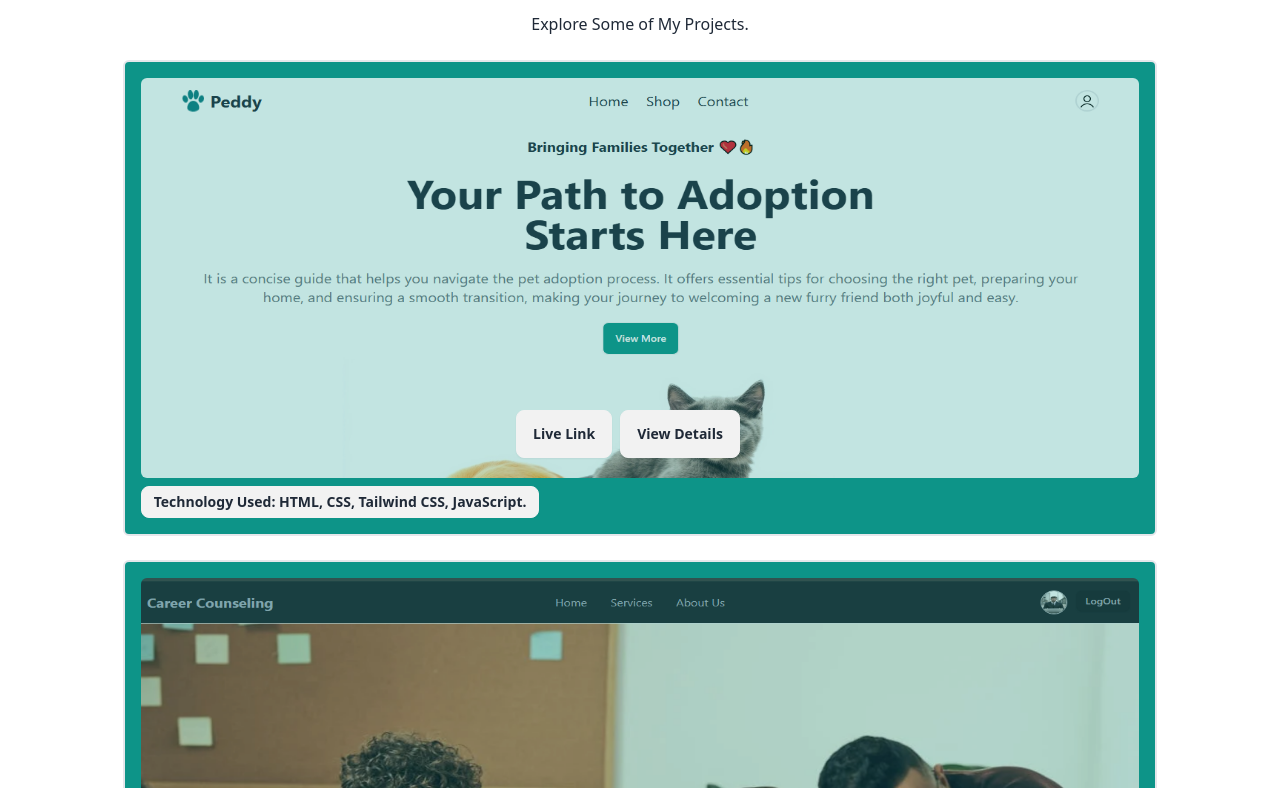
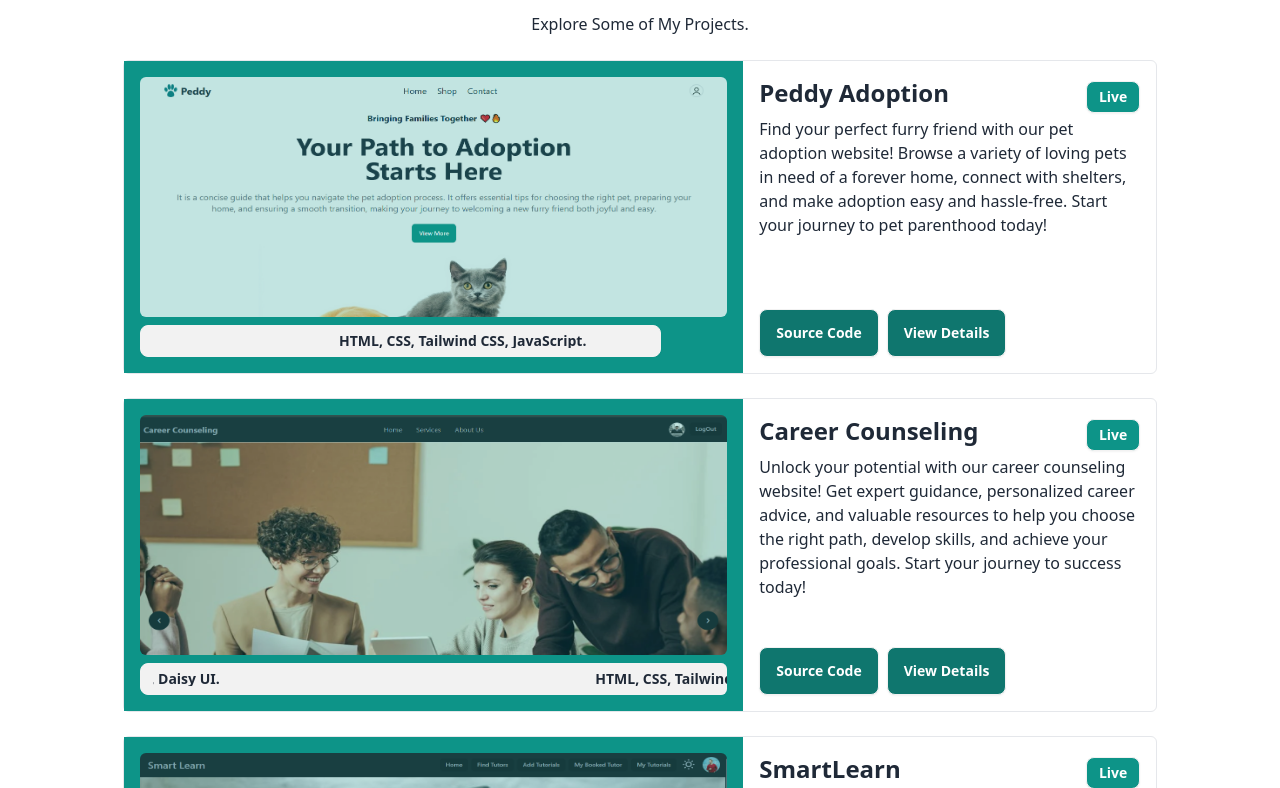
Before and after one commit to ALHriday/my-portfolio, a React (Vite) app: page / in a window 1280 px wide. Shown: the part 1852-2640 px from the top of the page. Built offline with nearby package versions, Linux system fonts and the light colour scheme.

Commit message:
some changes

```diff
--- a/package.json
+++ b/package.json
@@ -16,6 +16,7 @@
     "prop-types": "^15.8.1",
     "react": "^18.3.1",
     "react-dom": "^18.3.1",
+    "react-fast-marquee": "^1.6.5",
     "react-router-dom": "^7.1.1",
     "sort-by": "^1.2.0"
   },
--- a/src/Shared/ProjectCard.jsx
+++ b/src/Shared/ProjectCard.jsx
@@ -1,29 +1,50 @@
 import PropTypes from "prop-types";
+import Marquee from "react-fast-marquee";
 
-const ProjectCard = ({ img, name, liveLink }) => {
+const ProjectCard = ({ img, name, liveLink, sourceCode, projectName, projectDescription }) => {
     return (
-        <div className='flex flex-col p-4 border-2 rounded-md bg-teal-600'>
-            <div className='relative rounded-md'>
-                <div className="h-[300px] md:h-[400px]">
-                    <img className='w-full h-full rounded-md opacity-75' src={img} alt="" />
+        <div className="grid grid-cols-1 lg:grid-cols-5 border rounded-md">
+            <div className='flex flex-col p-4 bg-teal-600 col-span-3'>
+                <div className='rounded-md'>
+                    <div className="h-[240px] md:h-[240px]">
+                        <img className='w-full h-full rounded-md opacity-75' src={img} alt="" />
+                    </div>
                 </div>
 
-                <div className='absolute bottom-5 right-[24%] md:right-[40%]'>
-                    <div className='flex flex-col justify-center items-center gap-2'>
+                <div className='flex gap-2 mt-2 flex-wrap overflow-hidden rounded-md'>
+                     <div className="btn btn-sm">
+                        <Marquee>{ name}</Marquee>
+                    </div>
+                </div>
+            </div>
+
+            <div className="col-span-2 flex flex-col justify-between gap-2 p-4">
+                <div>
+                    <div className="flex justify-between items-center gap-2">
+                        <h1 className="text-2xl font-bold mb-2">{projectName}</h1>
                         <div>
                             <a href={liveLink}>
-                                <button className='btn mr-2'>Live Link</button>
+                                <button className='btn btn-sm bg-teal-600 text-white'>Live</button>
                             </a>
-                            <button className='btn'>View Details</button>
+                        </div>
+                    </div>
+
+                    <p>{projectDescription}</p>
+                </div>
+                <div className=''>
+                    <div className='flex flex-col gap-2'>
+                        <div>
+                            <a href={sourceCode}>
+                                <button className='btn mr-2 bg-teal-700 text-white'>Source Code</button>
+                            </a>
+                            <a href={liveLink}>
+                                <button className='btn mr-2 bg-teal-700 text-white'>View Details</button>
+                            </a>
                         </div>
                     </div>
 
                 </div>
             </div>
-            <div className='flex gap-2 mt-2 flex-wrap overflow-auto'>
-                <p className="btn btn-sm font-bold">Technology Used: {name}</p>
-            </div>
-
         </div>
     );
 };
@@ -31,7 +52,10 @@ const ProjectCard = ({ img, name, liveLink }) => {
 ProjectCard.propTypes = {
     img: PropTypes.string,
     name: PropTypes.string,
-    liveLink: PropTypes.string
+    liveLink: PropTypes.string,
+    sourceCode: PropTypes.string,
+    projectName: PropTypes.string,
+    projectDescription: PropTypes.string,
 }
 
 export default ProjectCard;
--- a/src/components/Contact/Contact.jsx
+++ b/src/components/Contact/Contact.jsx
@@ -2,18 +2,18 @@
 const Contact = () => {
 
     return (
-        <div className="sm:w-3/5 mx-auto p-4 my-6 bg-slate-800 rounded-md">
+        <div className="sm:w-3/5 mx-4 sm:mx-auto p-4 my-6 bg-slate-800 rounded-md">
             <div>
                 <h1 className="text-4xl font-bold pt-4 text-center text-slate-200">Get In <span className="text-teal-600">Touch</span></h1>
             </div>
             <form className="py-2 flex flex-col gap-2">
-                <label htmlFor="">Name</label>
+                <label className="text-white">Name:</label>
                 <input className="p-2 rounded-md" type="text" />
-                <label htmlFor="">Email</label>
+                <label className="text-white">Email:</label>
                 <input className="p-2 rounded-md" type="email" name="email" id="" />
-                <label htmlFor="">Your Text</label>
+                <label className="text-white">Your Text:</label>
                 <textarea className="p-2 rounded-md min-h-[100px] max-h-[200px]" name="textarea" id=""></textarea>
-                <button className="btn mt-2">Send</button>
+                <button className="btn mt-2 text-xl">Send</button>
            </form>
         </div>
     );
--- a/src/components/Projects/Projects.jsx
+++ b/src/components/Projects/Projects.jsx
@@ -16,6 +16,8 @@ const Projects = () => {
                     img={peddyAdoption}
                     name='HTML, CSS, Tailwind CSS, JavaScript.'
                     liveLink='https://assignment6-peddy-web.netlify.app'
+                    projectName={ 'Peddy Adoption'}
+                    projectDescription={"Find your perfect furry friend with our pet adoption website! Browse a variety of loving pets in need of a forever home, connect with shelters, and make adoption easy and hassle-free. Start your journey to pet parenthood today!"}
 
                 ></ProjectCard>
 
@@ -23,6 +25,8 @@ const Projects = () => {
                     img={careerCounseling}
                     name='HTML, CSS, Tailwind CSS, JavaScript, React JS, Daisy UI.'
                     liveLink='https://career-counseling-web.netlify.app'
+                    projectName={'Career Counseling'}
+                    projectDescription={"Unlock your potential with our career counseling website! Get expert guidance, personalized career advice, and valuable resources to help you choose the right path, develop skills, and achieve your professional goals. Start your journey to success today!"}
 
                 ></ProjectCard>
 
@@ -30,7 +34,8 @@ const Projects = () => {
                     img={smartLearn}
                     name='HTML, CSS, Tailwind CSS, JavaScript, React JS, Daisy UI.'
                     liveLink='https://smart-learn-online-tutor.netlify.app'
-
+                    projectName={'SmartLearn'}
+                    projectDescription={'SmartLearn is an innovative online education platform designed to connect students of all ages with expert tutors from around the world. It provides a seamless and personalized learning experience through interactive tools, tailored lesson plans, and 24/7 accessibility.'}
                 ></ProjectCard>
             </div>
 
```
Also changed, not shown: 1 other file (tests, documents, lock files or other folders).
